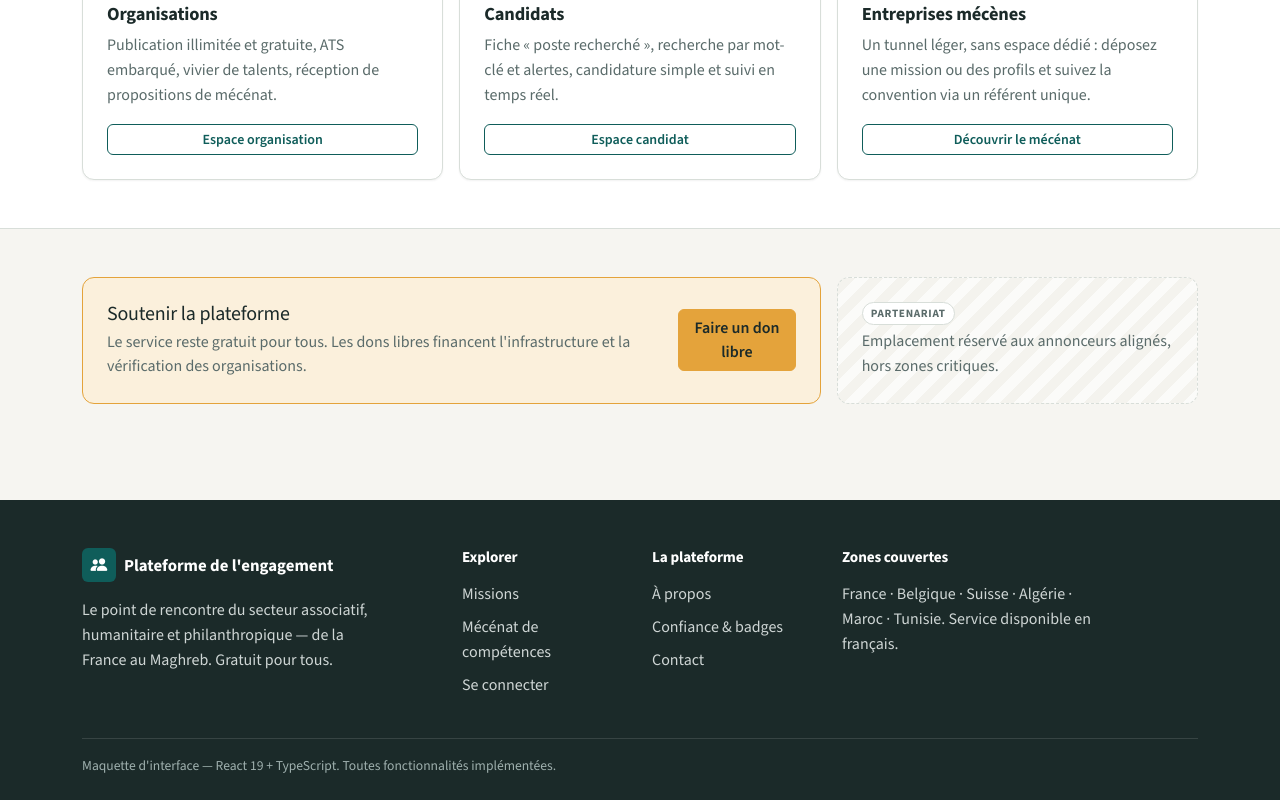
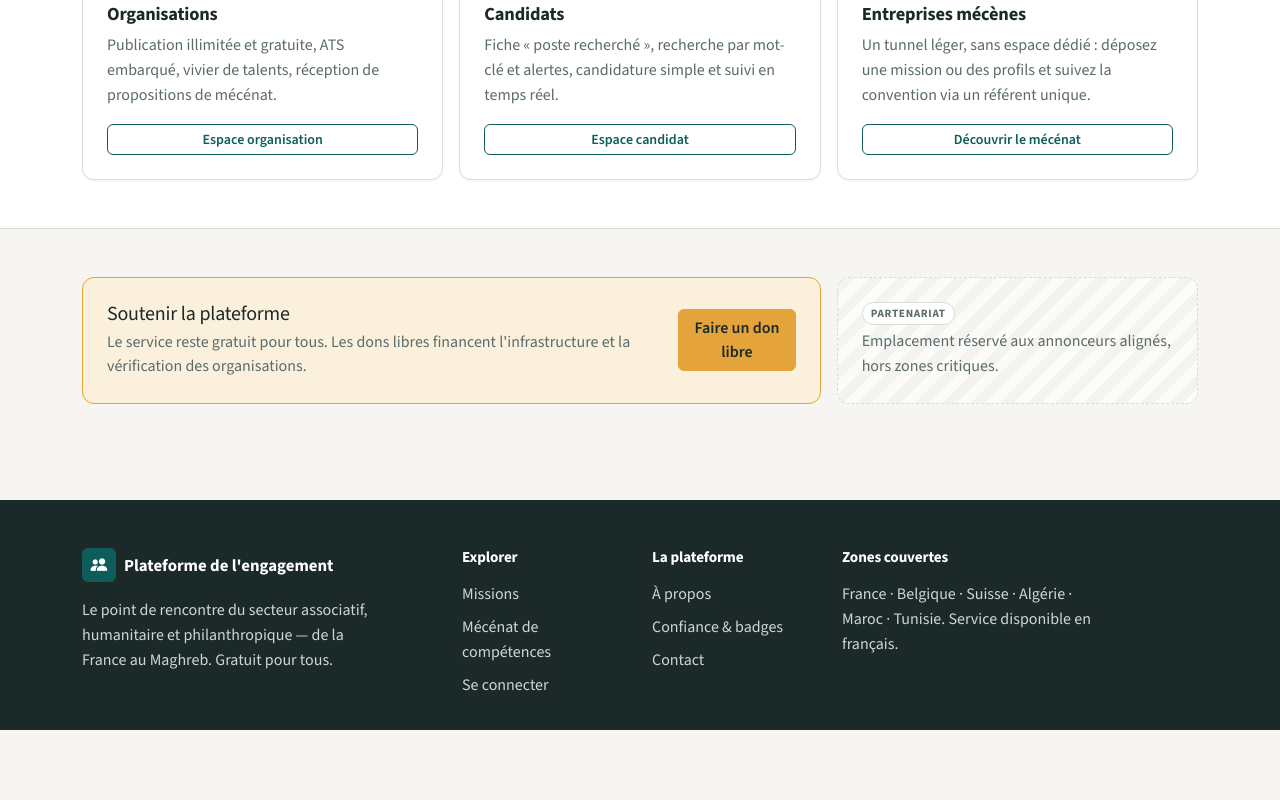
Before and after one commit to KhaledTETAH/ong_front, a React (Vite) app: page / in a window 1280 px wide. Shown: the part 1233-2033 px from the top of the page. After the commit the page ends 1963 px from the top, so only its background shows below. Built offline with nearby package versions, Linux system fonts and the light colour scheme.

Commit message:
slight adjustement of the footer component

```diff
--- a/src/components/Footer/Footer.tsx
+++ b/src/components/Footer/Footer.tsx
@@ -37,7 +37,7 @@ export function Footer() {
             </p>
           </div>
         </div>
-        <p className="footer-note mb-0">Maquette d'interface — React 19 + TypeScript. Toutes fonctionnalités implémentées.</p>
+
       </div>
     </footer>
   );
```
